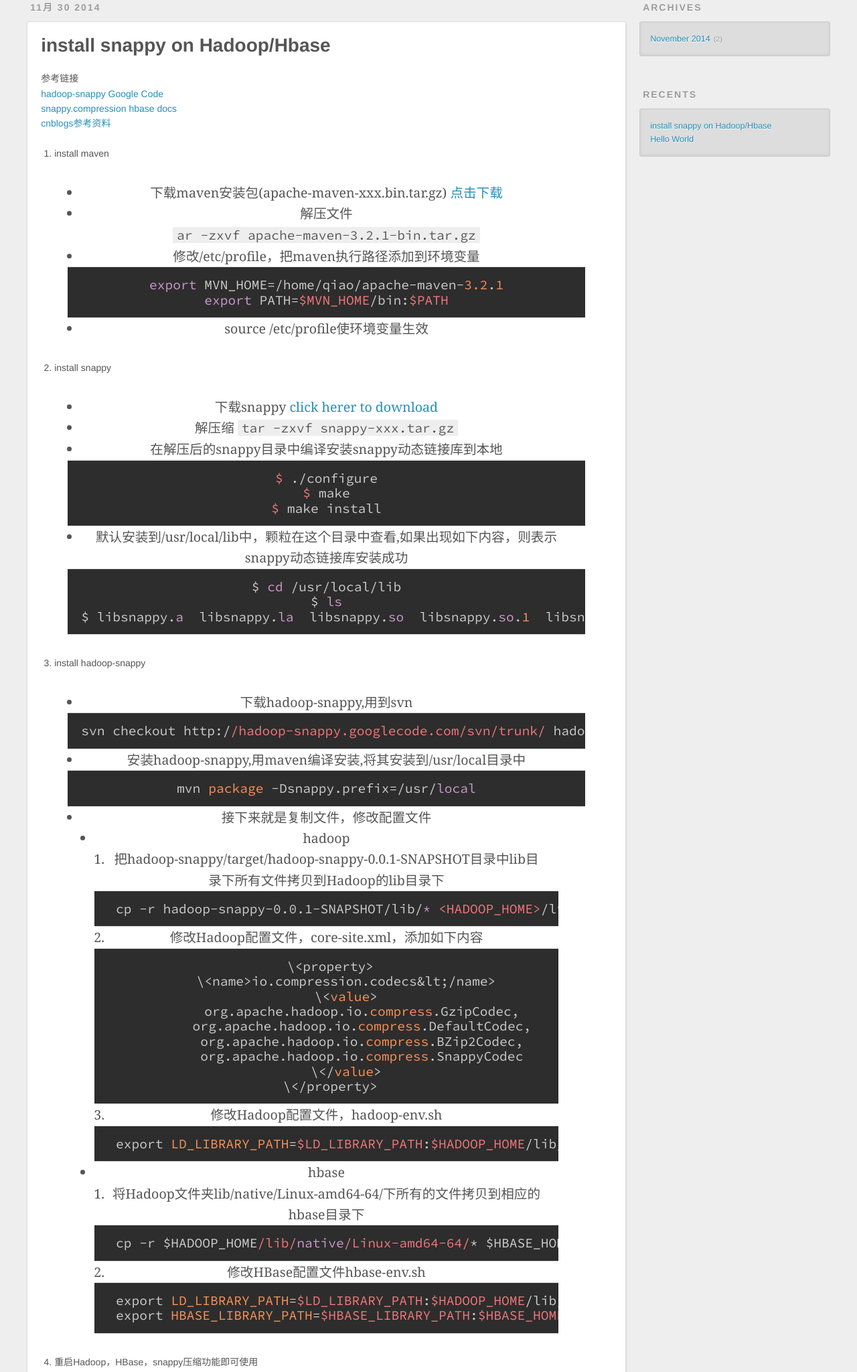
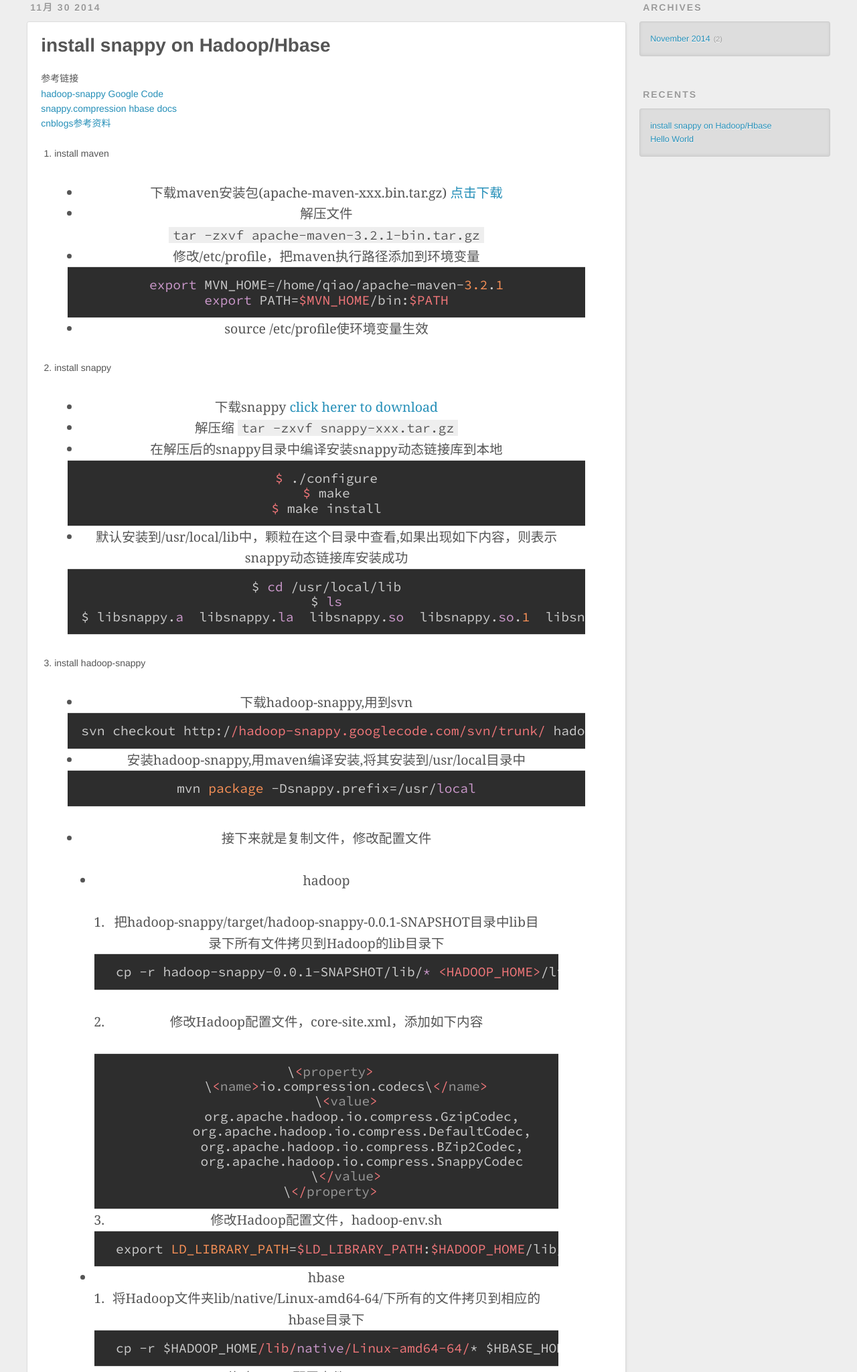
Before and after one commit to bluecoyote/bluecoyote.github.com, a plain HTML site: page 2014/11/30/install-snappy-on-Hadoop-Hbase/index.html in a window 1280 px wide. Shown: the part 347-2396 px from the top of the page at 67% size. Drawn offline with nearby package versions, Linux system fonts and the light colour scheme.

Commit message:
Site updated: 2014-11-30 20:39:13

```diff
--- a/2014/11/30/install-snappy-on-Hadoop-Hbase/index.html
+++ b/2014/11/30/install-snappy-on-Hadoop-Hbase/index.html
@@ -11,8 +11,8 @@ install maven
 
 
 下载maven安装包(apache-maven-xxx.bin.tar.gz) 点击下载
-解压文件ar -zxvf apache-maven-3.2.1-bin.tar.gz
-修改/etc/profile，把maven执行路径">
+解压文件tar -zxvf apache-maven-3.2.1-bin.tar.gz
+修改/etc/profile，把maven执行路">
 <meta property="og:type" content="article">
 <meta property="og:title" content="install snappy on Hadoop/Hbase">
 <meta property="og:url" content="http://yoursite.com/2014/11/30/install-snappy-on-Hadoop-Hbase/">
@@ -23,8 +23,8 @@ install maven
 
 
 下载maven安装包(apache-maven-xxx.bin.tar.gz) 点击下载
-解压文件ar -zxvf apache-maven-3.2.1-bin.tar.gz
-修改/etc/profile，把maven执行路径">
+解压文件tar -zxvf apache-maven-3.2.1-bin.tar.gz
+修改/etc/profile，把maven执行路">
 <meta name="twitter:card" content="summary">
 <meta name="twitter:title" content="install snappy on Hadoop/Hbase">
 <meta name="twitter:description" content="参考链接hadoop-snappy Google Codesnappy.compression hbase docscnblogs参考资料
@@ -33,8 +33,8 @@ install maven
 
 
 下载maven安装包(apache-maven-xxx.bin.tar.gz) 点击下载
-解压文件ar -zxvf apache-maven-3.2.1-bin.tar.gz
-修改/etc/profile，把maven执行路径">
+解压文件tar -zxvf apache-maven-3.2.1-bin.tar.gz
+修改/etc/profile，把maven执行路">
 
 
     <link rel="alternative" href="/atom.xml" title="github blog" type="application/atom+xml">
@@ -110,7 +110,7 @@ install maven
 <blockquote>
 <ul>
 <li>下载maven安装包(apache-maven-xxx.bin.tar.gz) <a href="http://maven.apache.org/download.cgi" target="_blank" rel="external">点击下载</a></li>
-<li>解压文件<br><code>ar -zxvf apache-maven-3.2.1-bin.tar.gz</code></li>
+<li>解压文件<br><code>tar -zxvf apache-maven-3.2.1-bin.tar.gz</code></li>
 <li>修改/etc/profile，把maven执行路径添加到环境变量<pre><code><span class="keyword">export</span> MVN_HOME=/home/qiao/apache-maven-<span class="number">3.2</span>.<span class="number">1</span>
 <span class="keyword">export</span> PATH=<span class="variable">$MVN_HOME</span>/bin:<span class="variable">$PATH</span>
 </code></pre></li>
@@ -141,19 +141,22 @@ $ libsnappy.<span class="keyword">a</span>  libsnappy.<span class="keyword">la</
 </code></pre></li>
 <li>安装hadoop-snappy,用maven编译安装,将其安装到/usr/local目录中<pre><code>mvn <span class="built_in">package</span> -Dsnappy.prefix=/usr/<span class="keyword">local</span>
 </code></pre></li>
-<li>接下来就是复制文件，修改配置文件<ul>
-<li>hadoop<ol>
+<li><p>接下来就是复制文件，修改配置文件</p>
+<ul>
+<li><p>hadoop</p>
+<ol>
 <li>把hadoop-snappy/target/hadoop-snappy-0.0.1-SNAPSHOT目录中lib目录下所有文件拷贝到Hadoop的lib目录下<pre><code> cp -r hadoop-snappy-0.0.1-SNAPSHOT/lib/<span class="keyword">*</span> <span class="variable">&lt;HADOOP_HOME&gt;</span>/lib
 </code></pre></li>
-<li>修改Hadoop配置文件，core-site.xml，添加如下内容        <pre><code> \&lt;property&gt;
-     \&lt;name&gt;io.compression.codecs&amp;lt;/name&gt;
-     \&lt;<span class="built_in">value</span>&gt;
-         org.apache.hadoop.io.<span class="built_in">compress</span>.GzipCodec,
-         org.apache.hadoop.io.<span class="built_in">compress</span>.DefaultCodec,
-         org.apache.hadoop.io.<span class="built_in">compress</span>.BZip2Codec,
-         org.apache.hadoop.io.<span class="built_in">compress</span>.SnappyCodec
-     \&lt;/<span class="built_in">value</span>&gt;
- \&lt;/property&gt;
+<li><p>修改Hadoop配置文件，core-site.xml，添加如下内容 </p>
+<pre><code> \<span class="tag">&lt;<span class="title">property</span>&gt;</span>
+     \<span class="tag">&lt;<span class="title">name</span>&gt;</span>io.compression.codecs\<span class="tag">&lt;/<span class="title">name</span>&gt;</span>
+     \<span class="tag">&lt;<span class="title">value</span>&gt;</span>
+         org.apache.hadoop.io.compress.GzipCodec,
+         org.apache.hadoop.io.compress.DefaultCodec,
+         org.apache.hadoop.io.compress.BZip2Codec,
+         org.apache.hadoop.io.compress.SnappyCodec
+     \<span class="tag">&lt;/<span class="title">value</span>&gt;</span>
+ \<span class="tag">&lt;/<span class="title">property</span>&gt;</span>
 </code></pre></li>
 <li>修改Hadoop配置文件，hadoop-env.sh<pre><code> export <span class="constant">LD_LIBRARY_PATH</span>=<span class="variable">$LD_LIBRARY_PATH</span><span class="symbol">:</span><span class="variable">$HADOOP_HOME</span>/lib/native/<span class="constant">Linux</span>-amd64-<span class="number">64</span>/<span class="symbol">:/usr/local/lib/</span>
 </code></pre></li>
```
Also changed, not shown: archives/2014/11/index.html (+15 -12 lines), archives/2014/index.html (+15 -12 lines), archives/index.html (+15 -12 lines), index.html (+15 -12 lines).
